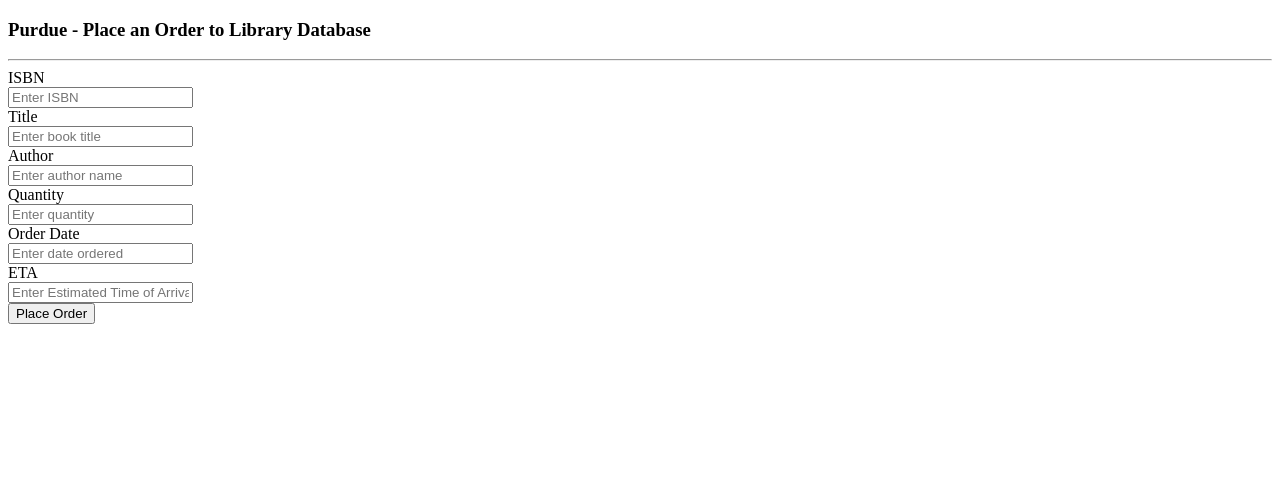
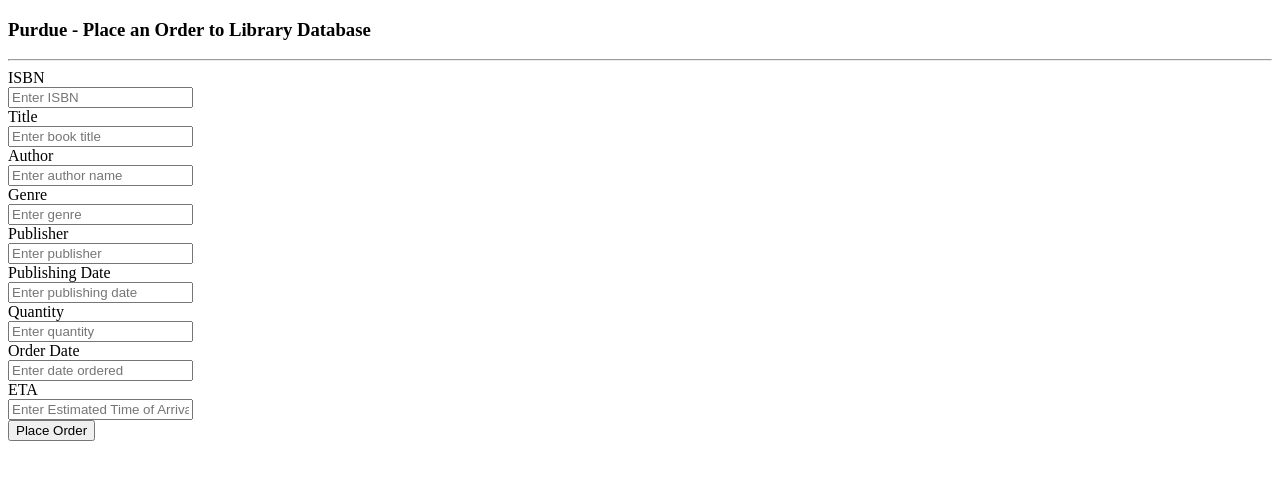
Before and after one commit to CS348-GroupProject/CS348-Group-Project, a Flask app: page /create_order in a window 1280 px wide. Shown: the top 480 px of the page. Run offline with Flask 2, Linux system fonts and the light colour scheme.

Commit message:
finished ordered books and library functionality

```diff
--- a/app.py
+++ b/app.py
@@ -115,16 +115,19 @@ from datetime import datetime
 class ordered_books(db.Model):
 
     # isbn is primary key
-    isbn = db.Column(db.String(200), primary_key=True, nullable=False)
+    isbn = db.Column(db.Integer, primary_key=True, nullable=False)
     title = db.Column(db.String(200), nullable=False)
     author = db.Column(db.String(100), nullable=False)
     quantity = db.Column(db.Integer, nullable=False)
     order_date = db.Column(db.DateTime, nullable=False)
     eta = db.Column(db.DateTime, nullable=False)
     received = db.Column(db.Boolean, nullable=False)
+    genre = db.Column(db.String(200), nullable=False)
+    pub_date = db.Column(db.DateTime, nullable=False)
+    publisher = db.Column(db.String(200), nullable=False)
 
     # constructor
-    def __init__(self, isbn, title, author, quantity, order_date, eta, received):
+    def __init__(self, isbn, title, author, quantity, order_date, eta, received, genre, pub_date, publisher):
         self.isbn = isbn
         self.title = title
         self.author = author
@@ -132,13 +135,16 @@ class ordered_books(db.Model):
         self.order_date = order_date
         self.eta = eta
         self.received = received
+        self.genre = genre
+        self.pub_date = pub_date
+        self.publisher = publisher
 
     # query all ordered books
     @app.route('/show_orders', methods = ['GET', 'POST'])
     def show_orders():
         return render_template('show_orders.html', ordered_books = ordered_books.query.all())
 
-    # filter for ordered books
+    # filter for ordered books based on isbn, author name, or book title
     @app.route('/filter_orders', methods = ['GET', 'POST'])
     def filter_orders():
         if request.method == 'POST':
@@ -148,47 +154,62 @@ class ordered_books(db.Model):
                 result = db.session.execute('SELECT * FROM ordered_books WHERE isbn = :inputISBN', {'inputISBN' : request.form['search']})
             elif res == 'author':
                 flash('Book was successfully found!')
-                result = db.session.execute('SELECT * FROM ordered_books WHERE author = :inputAuthor', {'inputAuthor' : request.form['search']})
+                result = db.session.execute('SELECT * FROM ordered_books WHERE lower(author) = :inputAuthor', {'inputAuthor' : request.form['search'].lower()})
             elif res == 'title':
                 flash('Book was successfully found!')
-                result = db.session.execute('SELECT * FROM ordered_books WHERE title = :inputTitle', {'inputTitle' : request.form['search']})
+                result = db.session.execute('SELECT * FROM ordered_books WHERE lower(title) = :inputTitle', {'inputTitle' : request.form['search'].lower()})
             return render_template('filter_orders.html', returnOrderedBook = result)
-
         return render_template('filter_orders.html')
 
-    # adding an order
+    # adding an ordered book to database
     @app.route('/create_order', methods = ['GET', 'POST'])
     def create_order():
         if request.method == 'POST':
-            if not request.form['isbn'] or not request.form['title'] or not request.form['author'] or not request.form['quantity'] or not request.form['order_date'] or not request.form['ETA']:
+            if not request.form['isbn'] or not request.form['title'] or not request.form['author'] or not request.form['quantity'] or not request.form['order_date'] or not request.form['ETA'] or not request.form['genre'] or not request.form['publisher'] or not request.form['pub_date']:
                 flash('Cannot add order. Please enter all required fields.', 'error')
             else:
-                ordered_book = ordered_books(request.form['isbn'], request.form['title'], request.form['author'], int(request.form['quantity']), datetime.strptime(request.form['order_date'], '%m/%d/%Y'), datetime.strptime(request.form['ETA'], '%m/%d/%Y'), False)
+                ordered_book = ordered_books(int(request.form['isbn']), request.form['title'], request.form['author'], int(request.form['quantity']), datetime.strptime(request.form['order_date'], '%m/%d/%Y'), datetime.strptime(request.form['ETA'], '%m/%d/%Y'), False, request.form['genre'], datetime.strptime(request.form['pub_date'], '%m/%d/%Y'), request.form['publisher'])
                 db.session.add(ordered_book)
                 db.session.commit()
-                flash('Book order was submitted successfully.')
                 return redirect(url_for('show_orders'))
         return render_template('create_order.html')
 
+    # logging a received ordered book shipment into library inventory and book tables
     @app.route('/update_order_status', methods=['GET', 'POST'])
     def update_order_status ():
         if request.method == 'POST':
             isbn_add = request.form['isbn']
             res = db.session.execute('SELECT * FROM ordered_books WHERE isbn = :inputISBN', {'inputISBN' : isbn_add})
-            if res == None:
+            if res.one_or_none() == None:
                 flash('Check ISBN value. The entered ISBN is not present in the orders table')
             else:
                 # first update order to received status
                 db.session.execute('UPDATE ordered_books SET received = 1 WHERE isbn = :inputISBN', {'inputISBN' : isbn_add})
+                # check to see if isbn already exists in library
+                in_library = db.session.execute('SELECT isbn FROM library WHERE isbn = :inputISBN', {'inputISBN' : isbn_add}).one_or_none()
+                lst = []
+                for x in res:
+                    lst.append(tuple(x))
+                quantity_add = str(lst[0][3])
+                # if it's in the library already, update quantity
+                if in_library != None:
+                    q = 'UPDATE library SET total_quantity = total_quantity + :quant, available_quantity = available_quantity + :quant WHERE isbn = :inputISBN'
+                    params = {'quant': quantity_add, 'inputISBN':isbn_add}
+                    db.session.execute(q, params)
+                else:
+                    # ordered book is not in the library, so add it
+                    q = 'INSERT INTO library (isbn, title, author, genre, pub_date, publisher, total_quantity, available_quantity) SELECT isbn, title, author, genre, pub_date, publisher, :quant AS total_quantity, :quant AS available_quantity FROM ordered_books WHERE isbn = :inputISBN'
+                    params = {'quant': quantity_add, 'inputISBN':isbn_add}
+                    db.session.execute(q, params)
+                # NOTE: uncomment once books table PK is made to be auto_incremented
+                # in either situation, add the new copies to the book table (logs individual copies)
+                # insert_q = 'INSERT INTO books (isbn, checked_status) VALUES (:inputISBN, False)'
+                # params1 = {'inputISBN':isbn_add}
+                # for i in range(int(quantity_add)):
+                #     db.session.execute(insert_q, params1)
                 db.session.commit()
-                # next, if books ordered do not exist in the library, add them
-                in_library = db.session.execute('SELECT isbn FROM library WHERE isbn = :inputISBN', {'inputISBN' : isbn_add})
-                # if in_library == None:
-                #     db.session.execute('INSERT INTO library SELECT isbn, title, author, genre, pub_date, publisher, ')
-
-                return redirect(url_for('show_orders'))
+                return redirect(url_for('show_all'))
         return render_template('update_order_status.html')
-
 
 # Memberships Model & Functionality
 class new_profiles(db.Model):
--- a/templates/create_order.html
+++ b/templates/create_order.html
@@ -21,6 +21,15 @@
          <label for = "author">Author</label><br>
          <input type = "text" name = "author" placeholder = "Enter author name" /><br>
 
+         <label for = "genre">Genre</label><br>
+         <input type = "text" name = "genre" placeholder = "Enter genre" /><br>
+
+         <label for = "publisher">Publisher</label><br>
+         <input type = "text" name = "publisher" placeholder = "Enter publisher" /><br>
+
+         <label for = "pub_date">Publishing Date</label><br>
+         <input type = "text" name = "pub_date" placeholder = "Enter publishing date" /><br>
+
          <label for = "quantity">Quantity</label><br>
          <input type = "text" name = "quantity" placeholder = "Enter quantity" /><br>
 
--- a/templates/show_orders.html
+++ b/templates/show_orders.html
@@ -33,6 +33,9 @@
                <th>ISBN</th>
                <th>Title</th>
                <th>Author</th>
+               <th>Genre</th>
+               <th>Publishing Date</th>
+               <th>Publisher</th>
                <th>Quantity</th>
                <th>Order Date</th>
                <th>ETA</th>
@@ -46,6 +49,9 @@
                   <td>{{ book.isbn }}</td>
                   <td>{{ book.title}}</td>
                   <td>{{ book.author}}</td>
+                  <td>{{ book.genre}}</td>
+                  <td>{{ book.pub_date}}</td>
+                  <td>{{ book.publisher}}</td>
                   <td>{{ book.quantity}}</td>
                   <td>{{ book.order_date}}</td>
                   <td>{{ book.eta}}</td>
```
Also changed, not shown: mydata.db.
